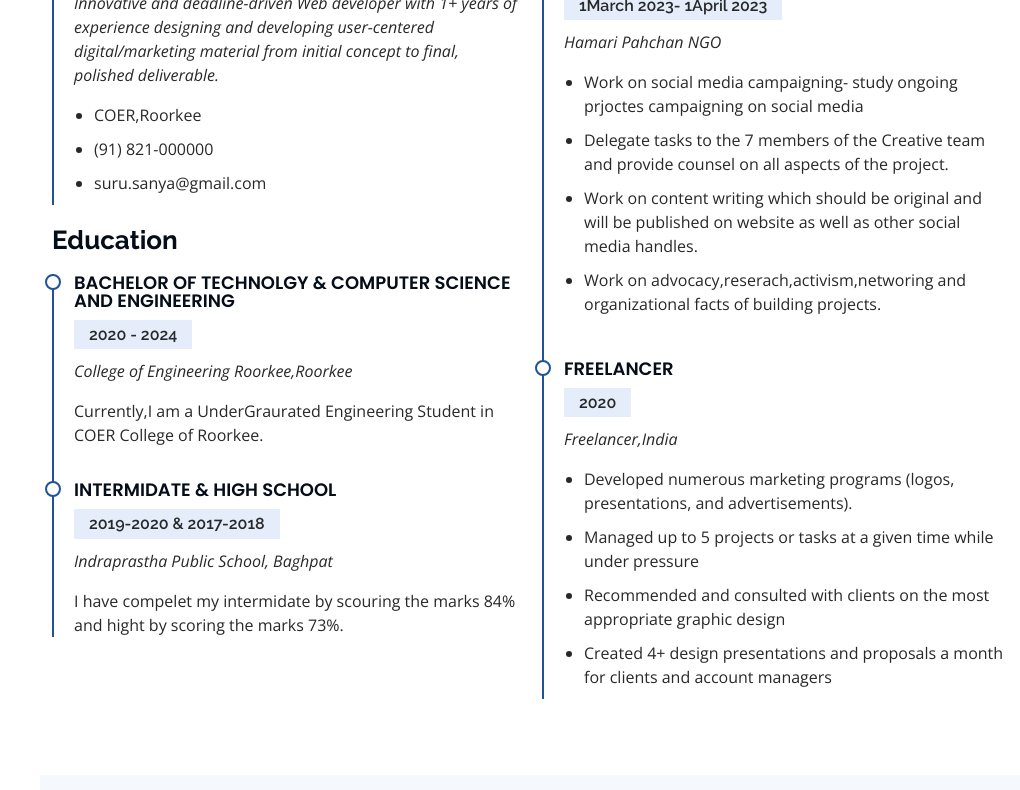
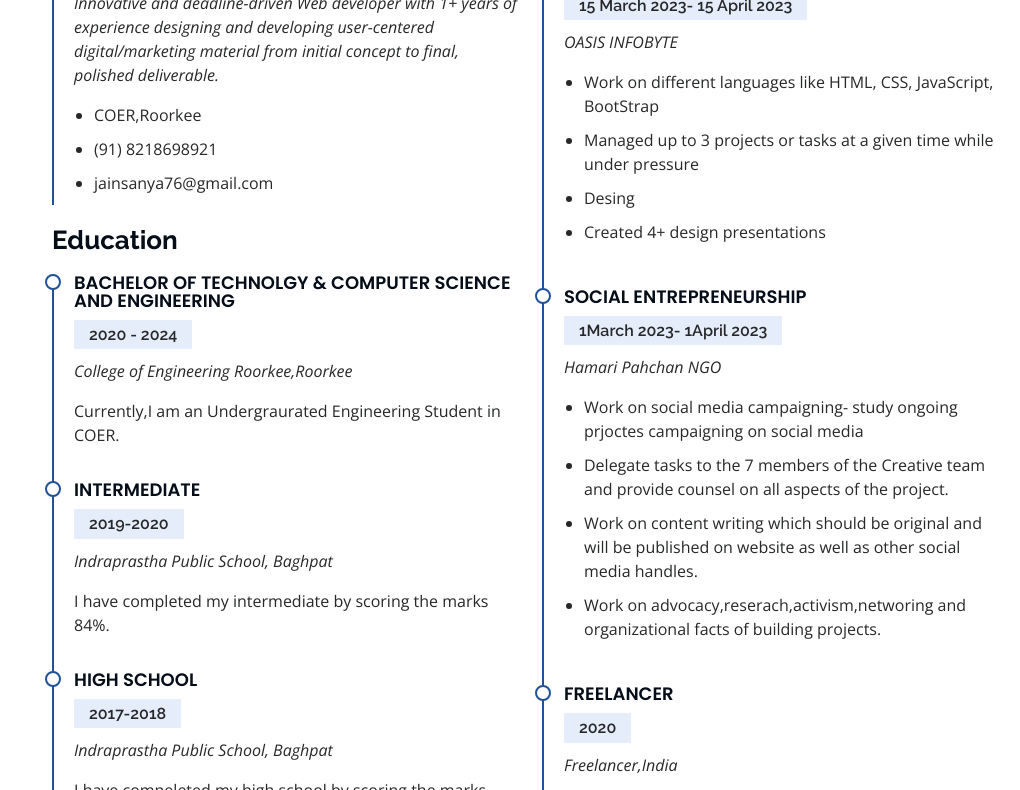
Before and after one commit to Sanyajain56/portfolio.github.io, a plain HTML site: page index.html in a window 1280 px wide. Shown: the part 2634-3424 px from the top of the page, without its empty margins (260-1280 px from the left). Drawn offline with nearby package versions, Linux system fonts and the light colour scheme.

Commit message:
index.html
commit

```diff
--- a/index.html
+++ b/index.html
@@ -117,7 +117,7 @@
                 <ul>
                   <li><i class="bi bi-chevron-right"></i> <strong>Age:</strong> <span>19</span></li>
                   <li><i class="bi bi-chevron-right"></i> <strong>Degree:</strong> <span>Bacherol's</span></li>
-                  <li><i class="bi bi-chevron-right"></i> <strong>Email:</strong> <span>sanyaj46@gmail.com</span></li>
+                  <li><i class="bi bi-chevron-right"></i> <strong>Email:</strong> <span>jainsanya76@gmail.com</span></li>
                   <li><i class="bi bi-chevron-right"></i> <strong>Freelance:</strong> <span>Available</span></li>
                 </ul>
               </div>
@@ -268,8 +268,8 @@
                 digital/marketing material from initial concept to final, polished deliverable.</em></p>
               <ul>
                 <li>COER,Roorkee</li>
-                <li>(91) 821-000000</li>
-                <li>suru.sanya@gmail.com</li>
+                <li>(91) 8218698921</li>
+                <li>jainsanya76@gmail.com</li>
               </ul>
             </div>
 
@@ -278,18 +278,34 @@
               <h4>Bachelor of Technolgy &amp; Computer Science and Engineering</h4>
               <h5>2020 - 2024</h5>
               <p><em>College of Engineering Roorkee,Roorkee</em></p>
-              <p>Currently,I am a UnderGraurated Engineering Student in COER College of Roorkee.</p>
+              <p>Currently,I am an Undergraurated Engineering Student in COER.</p>
             </div>
-
+            <div class="resume-item">
+              <h4>Intermediate</h4>
+              <h5>2019-2020</h5>
+              <p><em>Indraprastha Public School, Baghpat</em></p>
+              <p>I have completed my intermediate by scoring the marks 84%.</p>
+            </div>
           <div class="resume-item">
-            <h4>Intermidate &amp; High School</h4>
-            <h5>2019-2020 &amp; 2017-2018</h5>
+            <h4> High School</h4>
+            <h5> 2017-2018</h5>
             <p><em>Indraprastha Public School, Baghpat</em></p>
-            <p>I have compelet my intermidate by scouring the marks 84% and hight by scoring the marks 73%.</p>
+            <p>I have compeleted my high school by scoring the marks 73%.</p>
           </div>
         </div>
         <div class="col-lg-6" data-aos="fade-up" data-aos-delay="100">
             <h3 class="resume-title">Experience</h3>
+            <div class="resume-item">
+              <h4>Web Developer Intern</h4>
+            <h5>15 March 2023- 15 April 2023 </h5>
+              <p><em>OASIS INFOBYTE</em></p>
+              <ul>
+                <li>Work on different languages like HTML, CSS, JavaScript, BootStrap</li>
+                <li>Managed up to 3 projects or tasks at a given time while under pressure</li>
+                <li>Desing </li>
+                <li>Created 4+ design presentations</li>
+              </ul>
+            </div>
             <div class="resume-item">
               <h4>Social Entrepreneurship</h4>
             <h5>1March 2023- 1April 2023 </h5>
@@ -526,9 +542,9 @@
                   She always knew exactly where every project and client file was and what needed to be done.
                   <i class="bx bxs-quote-alt-right quote-icon-right"></i>
                 </p>
-                <img src="assets/img/testimonials/t1.jpeg" class="testimonial-img" alt="">
-                <h3>Suruchi Jain</h3>
-                <h4>Ceo &amp; Founder</h4>
+                <img src="assets/img/testimonials/Untitled design.png" class="testimonial-img" alt="">
+                <h3>Tanya Tomar</h3>
+                <h4>Hamari Pahchan NGO &amp; Employee</h4>
               </div>
             </div><!-- End testimonial item -->
 
@@ -541,9 +557,9 @@
                   the deadline but also helped us win a multi-million dollar project. She can definitely think outside the box!“
                   <i class="bx bxs-quote-alt-right quote-icon-right"></i>
                 </p>
-                <img src="assets/img/testimonials/t5.jpeg" class="testimonial-img" alt="">
-                <h3>Indriyansh Verma</h3>
-                <h4>Designer</h4>
+                <img src="assets/img/testimonials/t8.jpg" class="testimonial-img" alt="">
+                <h3>OASIS INFOBYTE</h3>
+                <h4>Software Company</h4>
               </div>
             </div><!-- End testimonial item -->
 
@@ -554,8 +570,8 @@
                   Nothing seemed to faze her, no matter how frantic the rest of the office was. She was a sea of calm amongst the chaos, tackling each task with a smile.“
                   <i class="bx bxs-quote-alt-right quote-icon-right"></i>
                 </p>
-                <img src="assets/img/testimonials/t3.jpeg" class="testimonial-img" alt="">
-                <h3>Manav Bansal</h3>
+                <img src="assets/img/testimonials/t1.jpeg" class="testimonial-img" alt="">
+                <h3>Suruchi Jain</h3>
                 <h4>Store Owner</h4>
               </div>
             </div><!-- End testimonial item -->
@@ -568,8 +584,8 @@
                   birthdays or project milestones. Sanya Jain was always a great team player.“
                   <i class="bx bxs-quote-alt-right quote-icon-right"></i>
                 </p>
-                <img src="assets/img/testimonials/t4.jpeg" class="testimonial-img" alt="">
-                <h3>Gautam Anda</h3>
+                <img src="assets/img/testimonials/t5.jpeg" class="testimonial-img" alt="">
+                <h3>Indriyansh Verma</h3>
                 <h4>Freelancer</h4>
               </div>
             </div><!-- End testimonial item -->
```
Also changed, not shown: assets/img/testimonials/Untitled design.png (added), assets/img/testimonials/t8.jpg (added).
